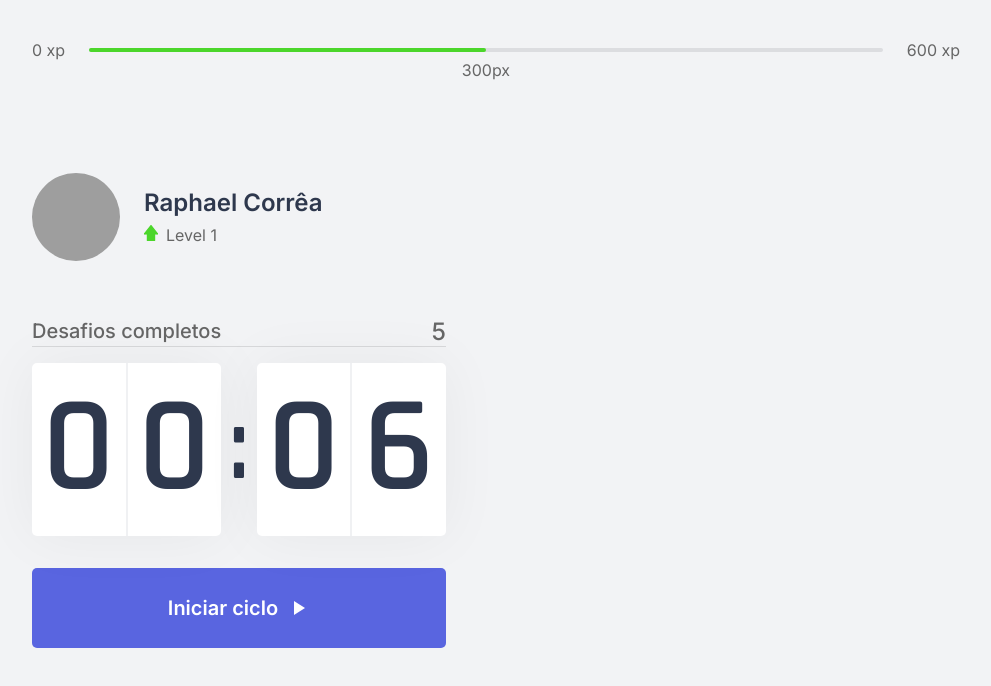
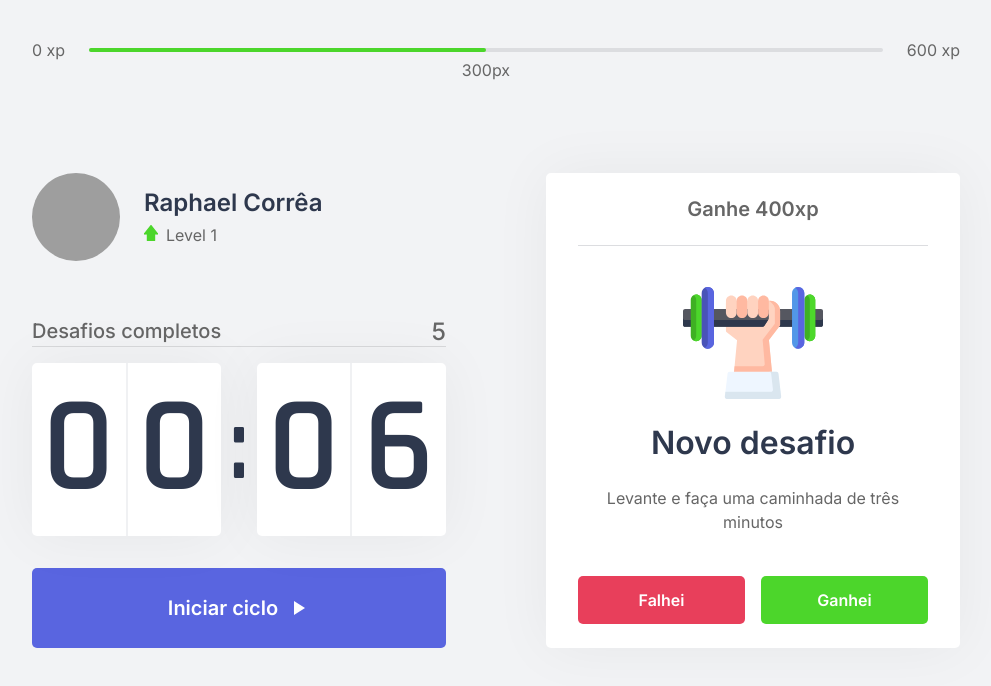
Before and after one commit to raphaeldevs/nlw4-moveit, a Next.js app: page / in a window 1280 px wide. Shown: the top 686 px of the page, without its empty margins (144-1135 px from the left). Built offline with nearby package versions, Linux system fonts and the light colour scheme; grey boxes are pictures that could not be loaded.

Commit message:
feat: ChallengeBox component

```diff
--- /dev/null
+++ b/src/components/ChallengeBox.tsx
@@ -0,0 +1,38 @@
+import { useState } from 'react'
+import styles from '../styles/components/ChallengeBox.module.css'
+
+export function ChallengeBox() {
+  const [hasActiveChallenge, setHasActiveChallenge] = useState(true)
+  return (
+    <div className={styles.challengeBoxContainer}>
+      {hasActiveChallenge ? (
+        <div className={styles.challengeBoxActive}>
+          <header>Ganhe 400xp</header>
+
+          <main>
+            <img src="icons/body.svg" alt="Body" />
+            <strong>Novo desafio</strong>
+            <p>Levante e faça uma caminhada de três minutos</p>
+          </main>
+
+          <footer>
+            <button type="button" className={styles.challengeFailedButton}>
+              Falhei
+            </button>
+            <button type="button" className={styles.challengeSucceededButton}>
+              Ganhei
+            </button>
+          </footer>
+        </div>
+      ) : (
+        <div className={styles.challengeBoxNotActive}>
+          <strong>Finalize um ciclo para receber um desafio</strong>
+          <p>
+            <img src="icons/level-up.svg" alt="Level up" />
+            Avance de level completando desafios.
+          </p>
+        </div>
+      )}
+    </div>
+  )
+}
--- a/src/pages/index.tsx
+++ b/src/pages/index.tsx
@@ -4,6 +4,7 @@
 import { Profile } from '../components/Profile'
 import { CompletedChallenges } from '../components/CompletedChallenges'
 import { Countdown } from '../components/Countdown'
+import { ChallengeBox } from '../components/ChallengeBox'
 
 import styles from '../styles/pages/Home.module.css'
 
@@ -13,6 +14,7 @@
       <Head>
         <title>Início | move.it</title>
       </Head>
+
       <ExperinceBar />
 
       <section>
@@ -21,6 +23,9 @@
           <CompletedChallenges />
           <Countdown />
         </div>
+        <div>
+          <ChallengeBox />
+        </div>
       </section>
     </div>
   )
--- /dev/null
+++ b/src/styles/components/ChallengeBox.module.css
@@ -0,0 +1,123 @@
+.challengeBoxContainer {
+  height: 100%;
+
+  display: flex;
+  align-items: center;
+  justify-content: center;
+
+  padding: 1.5rem 2rem;
+
+  background: var(--white);
+
+  border-radius: 5px;
+
+  box-shadow: 0 0 60px rgba(0, 0, 0, 0.05);
+
+  text-align: center;
+}
+
+.challengeBoxNotActive {
+  display: flex;
+  align-items: center;
+  flex-direction: column;
+}
+
+.challengeBoxNotActive strong {
+  font-size: 1.5rem;
+  font-weight: 500;
+
+  list-style: 1.4;
+}
+
+.challengeBoxNotActive p {
+  max-width: 70%;
+
+  display: flex;
+  flex-direction: column;
+  align-items: center;
+
+  margin-top: 3rem;
+
+  line-height: 1.4;
+}
+
+.challengeBoxNotActive img {
+  margin-bottom: 1rem;
+}
+
+.challengeBoxActive {
+  height: 100%;
+
+  display: flex;
+  flex-direction: column;
+}
+
+.challengeBoxActive header {
+  color: (--blue);
+
+  font-weight: 600;
+  font-size: 1.25rem;
+
+  padding: 0 2rem 1.5rem;
+
+  border-bottom: 1px solid var(--gray);
+}
+
+.challengeBoxActive main {
+  display: flex;
+  justify-content: center;
+  align-items: center;
+  flex-direction: column;
+
+  flex: 1;
+}
+
+.challengeBoxActive main strong {
+  margin: 1.5rem 1rem;
+
+  font-weight: 600;
+  font-size: 2rem;
+
+  color: var(--title);
+}
+
+.challengeBoxActive main p {
+  line-height: 1.5;
+}
+
+.challengeBoxActive footer {
+  display: grid;
+  grid-template-columns: 1fr 1fr;
+
+  gap: 1rem;
+}
+
+.challengeBoxActive footer button {
+  height: 3rem;
+
+  display: flex;
+  justify-content: center;
+  align-items: center;
+
+  border: 0;
+  border-radius: 5px;
+
+  color: var(--white);
+
+  font-size: 1rem;
+  font-weight: 600;
+
+  transition: filter 0.4s;
+}
+
+.challengeBoxActive footer button.challengeFailedButton {
+  background: var(--red);
+}
+
+.challengeBoxActive footer button.challengeSucceededButton {
+  background: var(--green);
+}
+
+.challengeBoxActive footer button:hover {
+  filter: brightness(0.9);
+}
```
